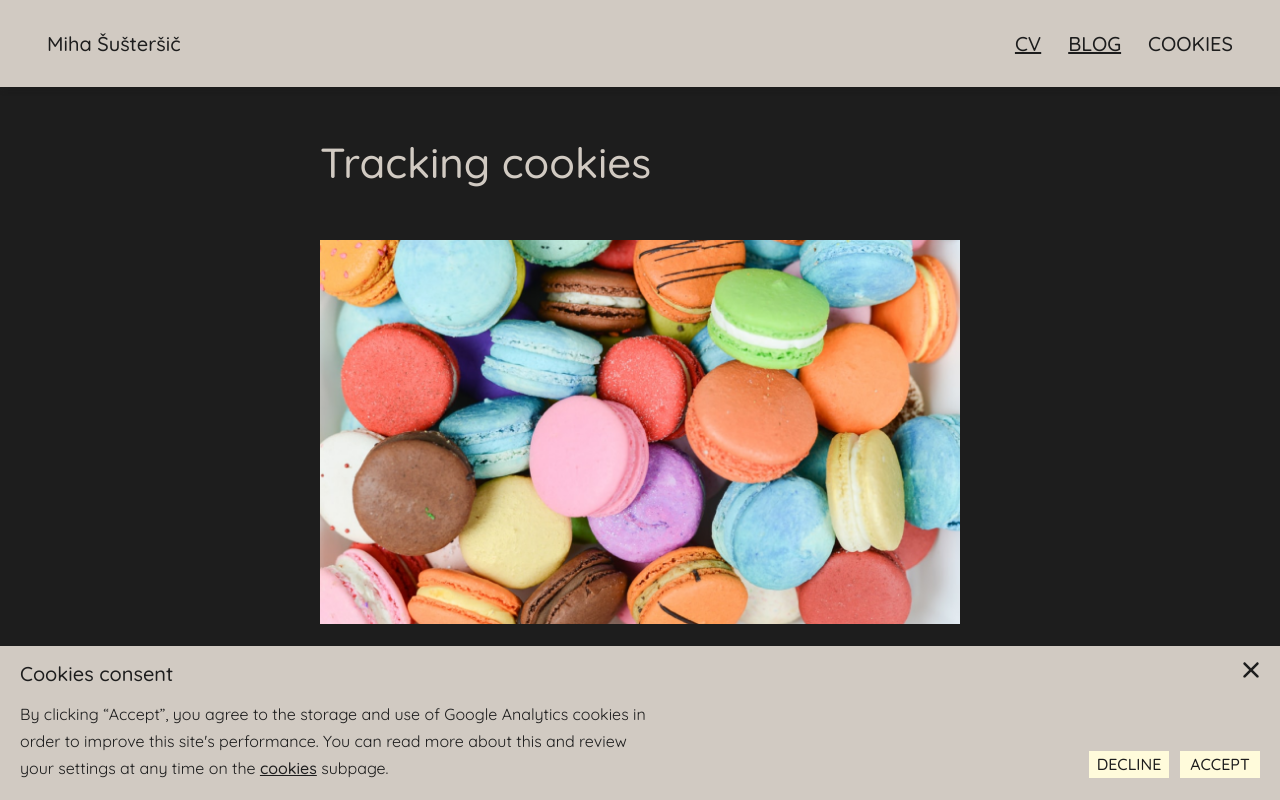
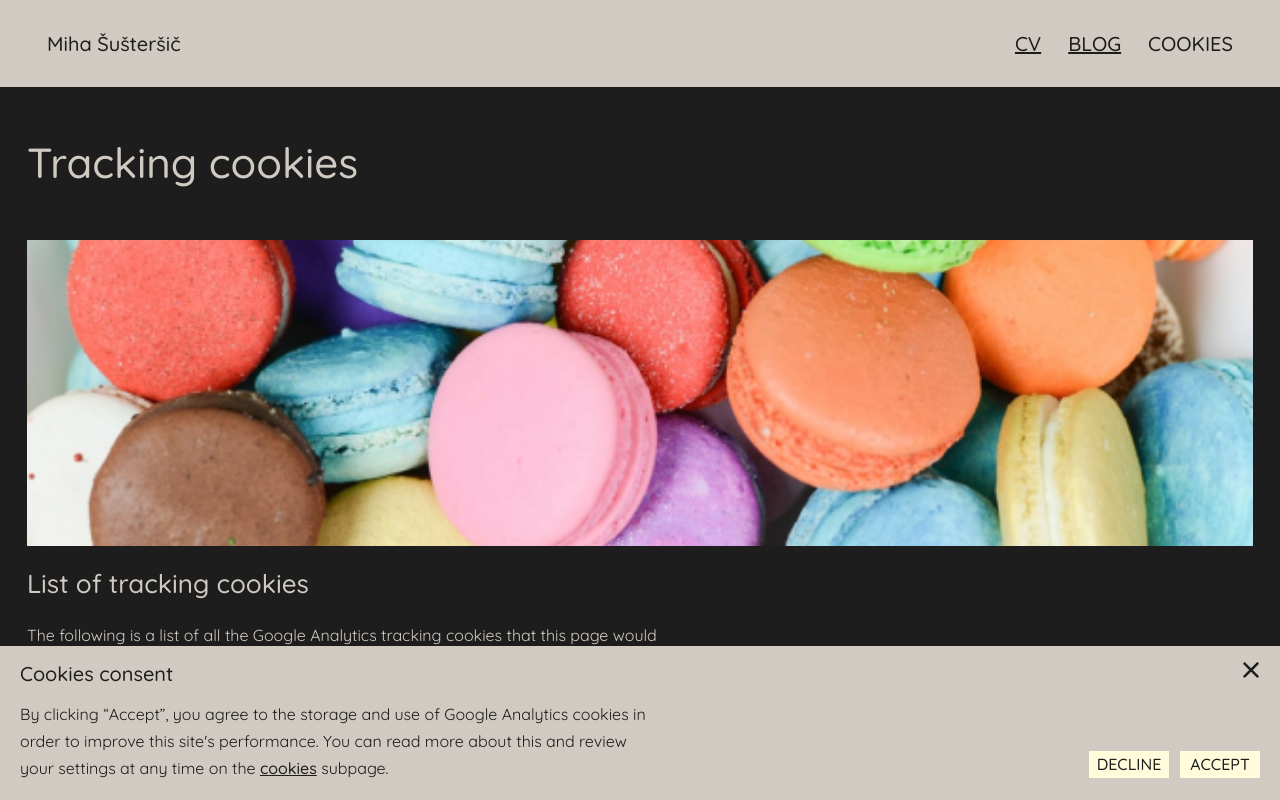
Before and after one commit to Shooshte/curriculum, a Next.js app: page /cookies in a window 1280 px wide. Built offline with nearby package versions, Linux system fonts and the light colour scheme; no server answers.

Commit message:
Adjusted cookies page image size and content container size.

```diff
--- a/pages/cookies/cookies.module.scss
+++ b/pages/cookies/cookies.module.scss
@@ -28,7 +28,13 @@
 }
 
 .container {
-  max-width: $max-text-width;
+  max-width: $max-content-width;
+}
+
+.imageContainer {
+  aspect-ratio: 7/3;
+  position: relative;
+  width: 100%;
 }
 
 .table {
@@ -50,3 +56,9 @@
     padding: map-get($spacing-sizes, "4");
   }
 }
+
+@media screen and (min-width: 767px) {
+  .imageContainer {
+    aspect-ratio: 8/2;
+  }
+}
--- a/pages/cookies/index.tsx
+++ b/pages/cookies/index.tsx
@@ -95,12 +95,14 @@ const Cookies = () => {
       data-testid="cookies-section"
     >
       <h1 className="heading-1">Tracking cookies</h1>
-      <Image
-        alt="a lot of colorful cookies"
-        height={390}
-        width={650}
-        src={CookiesImgSrc}
-      />
+      <div className={styles.imageContainer}>
+        <Image
+          alt="a lot of colorful cookies"
+          layout="fill"
+          objectFit="cover"
+          src={CookiesImgSrc}
+        />
+      </div>
       <h2 className="heading-3 margin-top-3">List of tracking cookies</h2>
       <p className="text margin-bottom-3">
         The following is a list of all the Google Analytics tracking cookies
```
